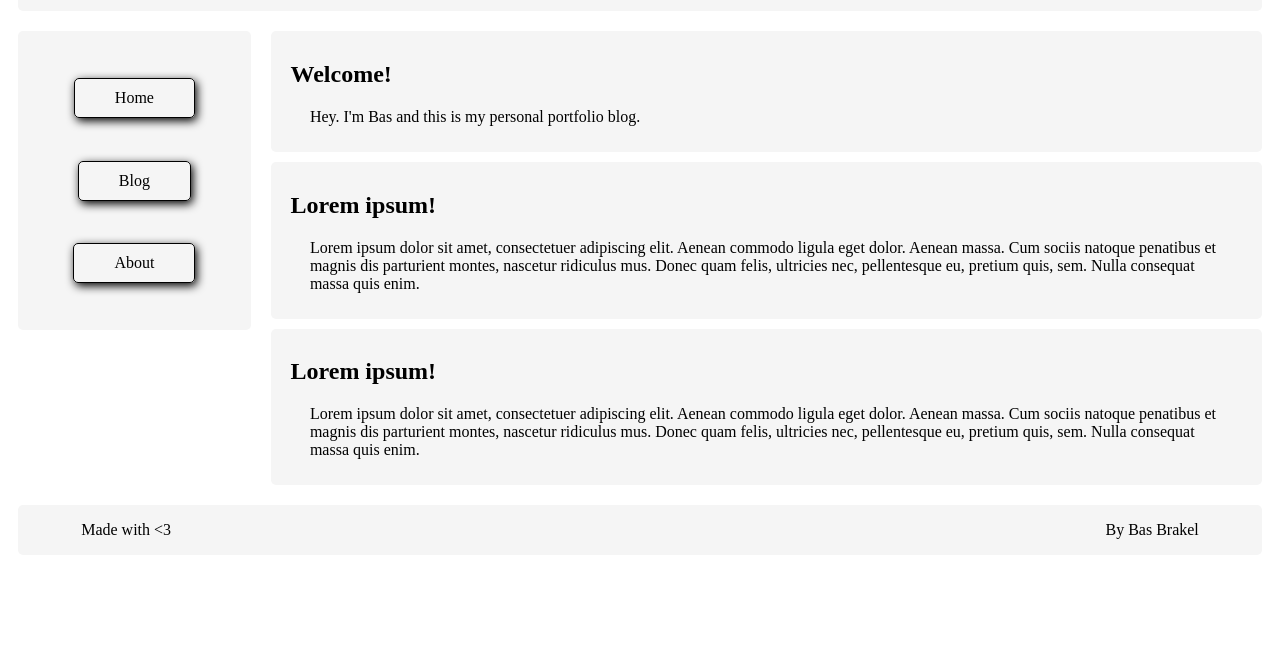
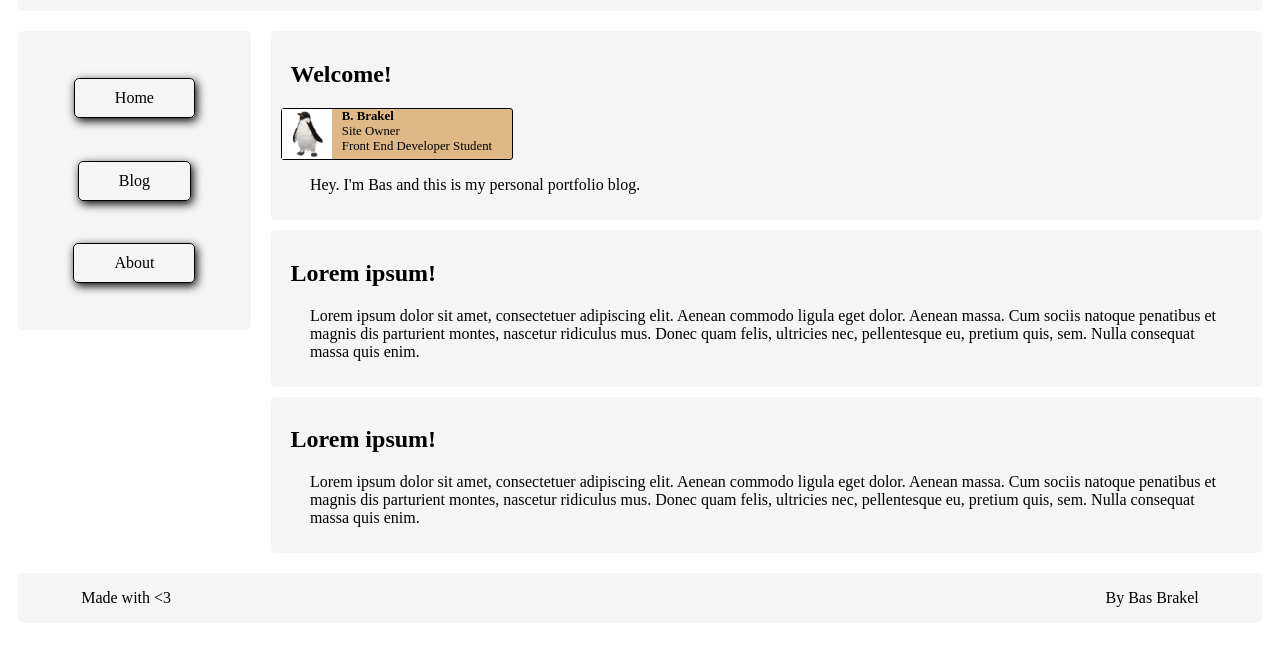
Before and after one commit to LIGHTWEIGHTECH/Udacity, a plain HTML site: page Front End Developer/Projects/Personal Blog Website/index.html in a window 1280 px wide. Shown: the part 107-752 px from the top of the page. Drawn offline with Linux system fonts and the light colour scheme.

Commit message:
docs: seperated css files, feat: author card

```diff
--- /dev/null
+++ b/Front End Developer/Projects/Personal Blog Website/css/large.css
@@ -0,0 +1,27 @@
+@media screen and (min-width: 900px) {
+
+    /* Classes */
+    .container {
+        display: grid;
+        grid-template-columns: 20% 80%;
+        grid-template-areas:
+            "hd hd"
+            "nav main"
+            "x main"
+            "ft ft";
+    }
+
+    /* HTML Elements */
+    nav ul {
+        flex-direction: column;
+        align-items: center;
+    }
+
+    nav li {
+        margin: 10%;
+        padding: 10px 40px 10px 40px;
+    }
+
+
+
+}
--- /dev/null
+++ b/Front End Developer/Projects/Personal Blog Website/css/medium.css
@@ -0,0 +1,5 @@
+@media screen and (max-width: 899px) {
+    nav li {
+        padding: 5px 10px 5px 10px;
+    }
+}
--- /dev/null
+++ b/Front End Developer/Projects/Personal Blog Website/css/small.css
@@ -0,0 +1 @@
+/* small screen CSS wasn't neccessary */
--- a/Front End Developer/Projects/Personal Blog Website/css/style.css
+++ b/Front End Developer/Projects/Personal Blog Website/css/style.css
@@ -1,25 +1,8 @@
-@media screen and (min-width: 900px) {
-    .container {
-        display: grid;
-        grid-template-columns: 20% 80%;
-        grid-template-areas:
-            "hd hd"
-            "nav main"
-            "x main"
-            "ft ft";
-    }
+@import "large.css";
+@import "medium.css";
+@import "small.css";
 
-    nav ul {
-        flex-direction: column;
-        align-items: center;
-    }
-
-    nav li {
-        margin: 10%;
-        padding: 10px 40px 10px 40px;
-    }
-
-}
+/* Classes */
 
 .box {
     padding: 10px;
@@ -28,14 +11,31 @@
     background: whitesmoke;
 }
 
-main {
-    grid-area: main;
+.card {
+    display: flex;
+    border: 1px solid black;
+    border-radius: 3px;
+    max-width: 230px;
+    background: burlywood;
 }
+
+.avatar {
+    width: 50px;
+    height: 50px
+}
+
+.author span {
+    font-size: 0.8em;
+    padding: 10px;
+}
+
+/* Headers */
 
 h1 {
     text-align: center;
+}
 
-}
+/* HTML elements */
 
 header {
     grid-area: hd;
@@ -59,12 +59,6 @@ nav li {
     box-shadow: 2px 3px 10px;
 }
 
-@media screen and (max-width: 899px) {
-    nav li {
-        padding: 5px 10px 5px 10px;
-    }
-}
-
 nav li a {
     text-decoration: none;
     color: black;
@@ -75,11 +69,8 @@ nav li a:hover {
     color: grey;
 }
 
-footer {
-    grid-area: ft;
-    display: flex;
-    justify-content: space-between;
-    padding: 0px 5% 0px 5% !important;
+main {
+    grid-area: main;
 }
 
 main p {
@@ -90,3 +81,10 @@ main p {
 main h2 {
     margin-left: 1%;
 }
+
+footer {
+    grid-area: ft;
+    display: flex;
+    justify-content: space-between;
+    padding: 0px 5% 0px 5% !important;
+}
--- a/Front End Developer/Projects/Personal Blog Website/index.html
+++ b/Front End Developer/Projects/Personal Blog Website/index.html
@@ -27,6 +27,14 @@
         <main>
             <section class="box">
                 <h2>Welcome!</h2>
+                <div class="card">
+                    <img class="avatar" src="img/avatar.jpg" alt="Avatar">
+                    <div class="author">
+                        <span><strong>B. Brakel</strong></span><br>
+                        <span>Site Owner</span><br>
+                        <span>Front End Developer Student</span><br>
+                    </div>
+                </div>
                 <p>Hey. I'm Bas and this is my personal portfolio blog.</p>
             </section>
             <section class="box">
```
Also changed, not shown: Front End Developer/Projects/Personal Blog Website/img/avatar.jpg (added).
